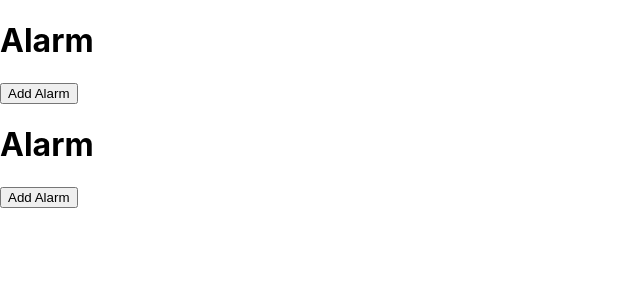
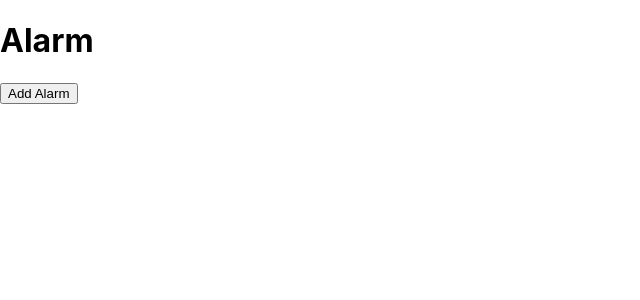
Before and after one commit to 7-Day-Pears/tik-clock, a React (Create React App) app: page / in a window 1280 px wide. Shown: the top 300 px of the page, without its empty margins (0-640 px from the left). Built offline with nearby package versions, Linux system fonts and the light colour scheme.

Commit message:
no two alarm sections on homepage lol

```diff
--- a/src/App.js
+++ b/src/App.js
@@ -20,7 +20,7 @@ function App() {
   return (
     <div className="Alarm-app">
       {currentView === "Homepage" ? <HomePage onClick={(page) => toggle(page)} /> : <NewAlarm onClick={(page) => toggle(page)} /> }
-      {currentView === "Homepage" ? <HomePage onClick={(page) => toggle(page)} /> : <EditAlarm onClick={(page) => toggle(page)} /> }
+
       {/* <NewAlarm /> */}
       {/* <EditAlarm alarmId={87647} /> */}
       {/* <Tunes /> */}
```
